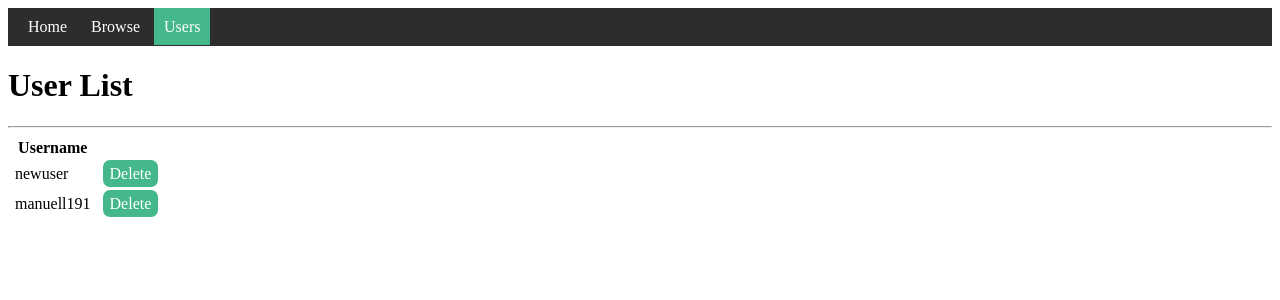
After one commit to manuell191/TwitterCopy, a Django app: page /user/list in a window 1280 px wide. The commit adds this page. Shown: the top 300 px of the page. Run offline with Django 4.2, Linux system fonts and the light colour scheme; data comes from the database, SQL or seed files in the repository; both versions use the stored data as it was after the commit.

Commit message:
added views

```diff
--- a/twittercopy/twitterapp/static/styles.css
+++ b/twittercopy/twitterapp/static/styles.css
@@ -52,6 +52,6 @@ td {
     color: #44B78B;
 }
 
-.bio {
+.space {
     margin-bottom: 25px;
 }
--- a/twittercopy/twitterapp/templates/home.html
+++ b/twittercopy/twitterapp/templates/home.html
@@ -8,9 +8,9 @@
 
 {% block content %}
 <div class="navbar">
-    <a class="here" href="">Home</a>
+    <a class="here" href="{% url 'home' %}">Home</a>
     <a href="">Browse</a>
-    <a href="">Users</a>
+    <a href="{% url 'userlist' %}">Users</a>
 </div>
 <h1>Welcome {{ user }}!</h1>
 <hr>
--- /dev/null
+++ b/twittercopy/twitterapp/templates/user_list.html
@@ -0,0 +1,41 @@
+{% extends './base.html' %}
+
+{% load static %}
+
+{% block head %}
+<link rel="stylesheet" href="{% static 'styles.css' %}">
+{% endblock %}
+
+{% block content %}
+<div class="navbar">
+    <a href="{% url 'home' %}">Home</a>
+    <a href="">Browse</a>
+    <a class="here" href="{% url 'userlist' %}">Users</a>
+</div>
+
+<h1>User List</h1>
+<hr>
+<table>
+    <tr>
+        <th>
+            Username
+        </th>
+        <th>
+        </th>
+    </tr>
+    {% for user in user_list %}
+    {% if user.username == 'admin' %}
+    <!-- This is so the admin superuser doesn't show in the list of users -->
+    {% else %}
+    <tr>
+        <td>
+            <a class="username" href="{% url 'userprofile' user.user.id %}">{{ user.username }}</a>
+        </td>
+        <td>
+            <a class="button" href="">Delete</a>
+        </td>
+    </tr>
+    {% endif %}
+    {% endfor %}
+</table>
+{% endblock %}
--- a/twittercopy/twitterapp/urls.py
+++ b/twittercopy/twitterapp/urls.py
@@ -4,5 +4,9 @@ from . import views
 
 urlpatterns = [
     path('', views.home, name='home'),
-    path('login', views.loginPage, name='login')
+    path('login', views.loginPage, name='login'),
+    path('logout', views.logoutUser, name='logout'),
+    path('register', views.registerPage, name='register'),
+    path('user/list', views.UserList.as_view(), name='userlist'),
+    path('user/profile/<pk>', views.userProfile, name='userprofile')
 ]
--- a/twittercopy/twitterapp/views.py
+++ b/twittercopy/twitterapp/views.py
@@ -1,12 +1,37 @@
 from django.shortcuts import render, redirect
 from django.contrib import messages
 from django.contrib.auth import authenticate, login, logout
-from .forms import LoginForm
+from django.contrib.auth.models import User
+from django.views.generic import ListView
+from .forms import LoginForm, CreateUserForm
 from .models import Profile
 
 # Create your views here.
 def home(request):
     return render(request, 'home.html')
+
+def registerPage(request):
+    if request.method == 'POST':
+        form = CreateUserForm(request.POST)
+        if form.is_valid():
+            username = request.POST.get('username')
+            password1 = request.POST.get('password1')
+            password2 = request.POST.get('password2')
+            bio = request.POST.get('bio')
+
+            if password1 != password2:
+                messages.error(request, 'Passwords do not match')
+
+            User.objects.create_user(username=username, password=password1)
+            user = User.objects.get(username=username)
+            profile = Profile(user=user, bio=bio)
+
+            user = authenticate(request, username=username, password=password1)
+            login(request, user)
+            return redirect('home')
+    form = CreateUserForm()
+    context = {'form': form}
+    return render(request, 'register.html', context)
 
 def loginPage(request):
     page = 'login'
@@ -18,7 +43,7 @@ def loginPage(request):
         password = request.POST.get('password')
 
         try:
-            user = Profile.objects.get(username=username)
+            user = User.objects.get(username=username)
         except:
             messages.error(request, 'User does not exist')
 
@@ -26,8 +51,24 @@ def loginPage(request):
 
         if user is not None:
             login(request, user)
+            return redirect('home')
         else:
             messages.error(request, 'Username OR password does not exist')
 
     context = {'page': page, 'form': LoginForm}
-    return render(request, 'login_register.html', context)
+    return render(request, 'login.html', context)
+
+def logoutUser(request):
+    logout(request)
+    return redirect('home')
+
+#the only cbv because it's so simple
+class UserList(ListView):
+    model = User
+    template_name = 'user_list.html'
+
+def userProfile(request, pk):
+    user = User.objects.get(id=pk)
+    profile = Profile.objects.get(user=user)
+    context = {'profile': profile}
+    return render(request, 'user_profile.html', context)
```
Also changed, not shown: twittercopy/twitterapp/forms.py (+13 -2 lines), twittercopy/twitterapp/templates/login.html (renamed from twittercopy/twitterapp/templates/login_register.html, +4 -4 lines), twittercopy/twitterapp/templates/register.html (added, +25 -0 lines), twittercopy/twitterapp/templates/user_profile.html (added, +34 -0 lines), twittercopy/db.sqlite3.
